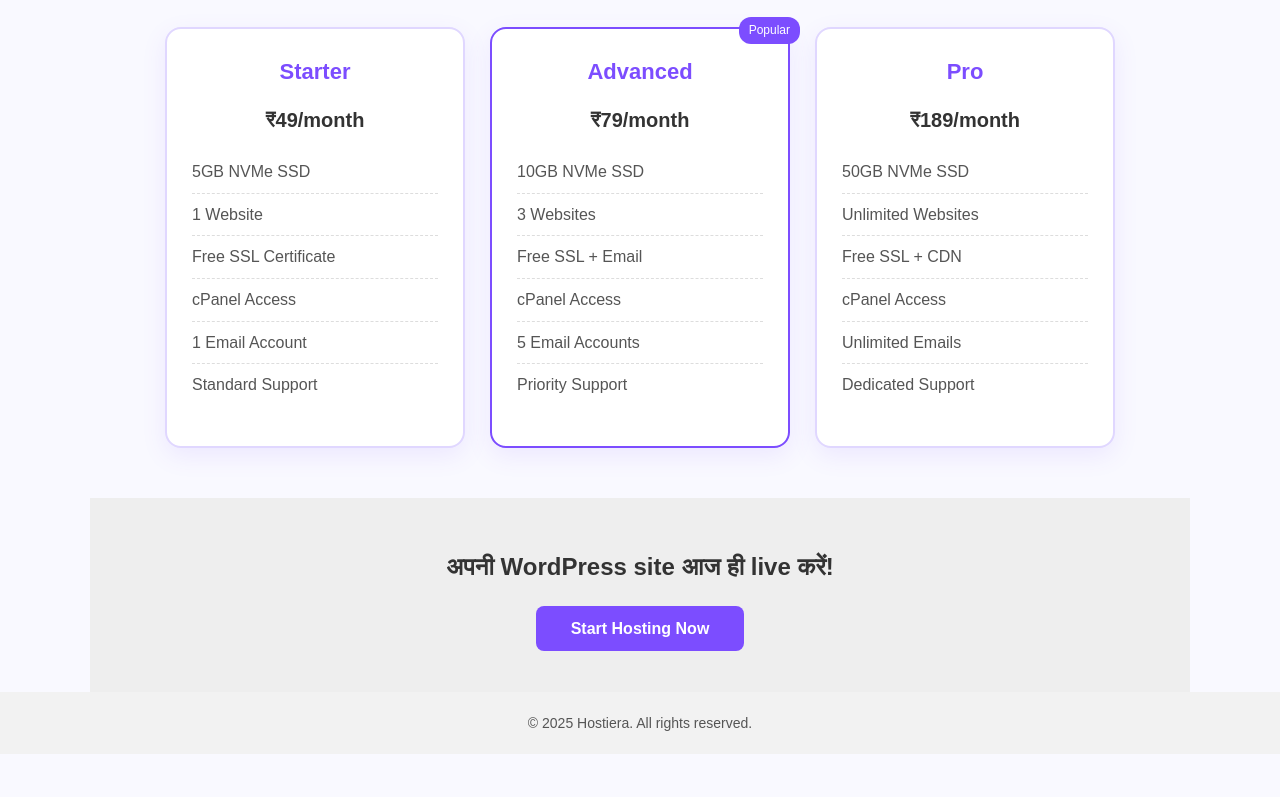
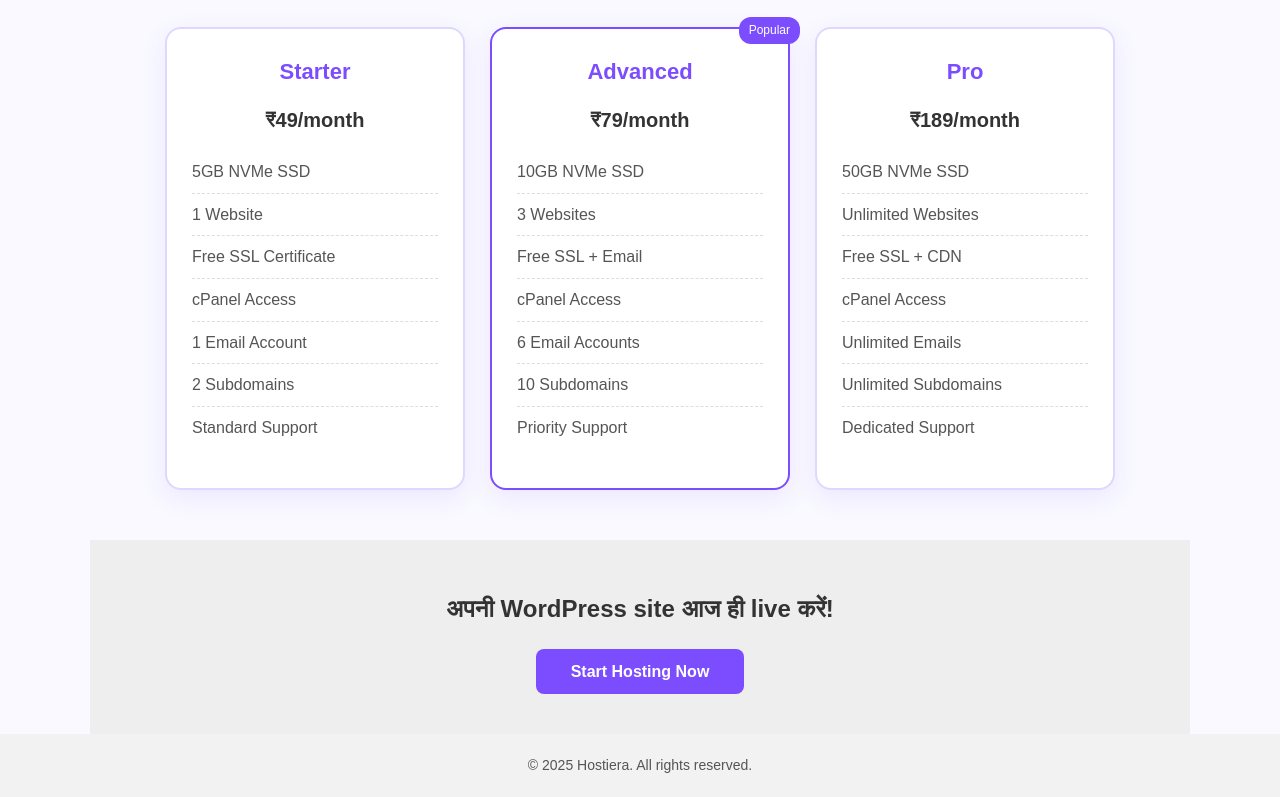
Before and after one commit to hostiera/wordpress-plans, a plain HTML site: page index.html in a window 1280 px wide. Shown: the part 838-1635 px from the top of the page. Before the commit the page ends 1592 px from the top, so only its background shows below. Drawn offline with Linux system fonts and the light colour scheme.

Commit message:
Update index.html

```diff
--- a/index.html
+++ b/index.html
@@ -225,6 +225,7 @@
           <li>Free SSL Certificate</li>
           <li>cPanel Access</li>
           <li>1 Email Account</li>
+          <li>2 Subdomains</li>
           <li>Standard Support</li>
         </ul>
       </div>
@@ -238,7 +239,8 @@
           <li>3 Websites</li>
           <li>Free SSL + Email</li>
           <li>cPanel Access</li>
-          <li>5 Email Accounts</li>
+          <li>6 Email Accounts</li>
+          <li>10 Subdomains</li>
           <li>Priority Support</li>
         </ul>
       </div>
@@ -252,6 +254,7 @@
           <li>Free SSL + CDN</li>
           <li>cPanel Access</li>
           <li>Unlimited Emails</li>
+          <li>Unlimited Subdomains</li>
           <li>Dedicated Support</li>
         </ul>
       </div>
```
